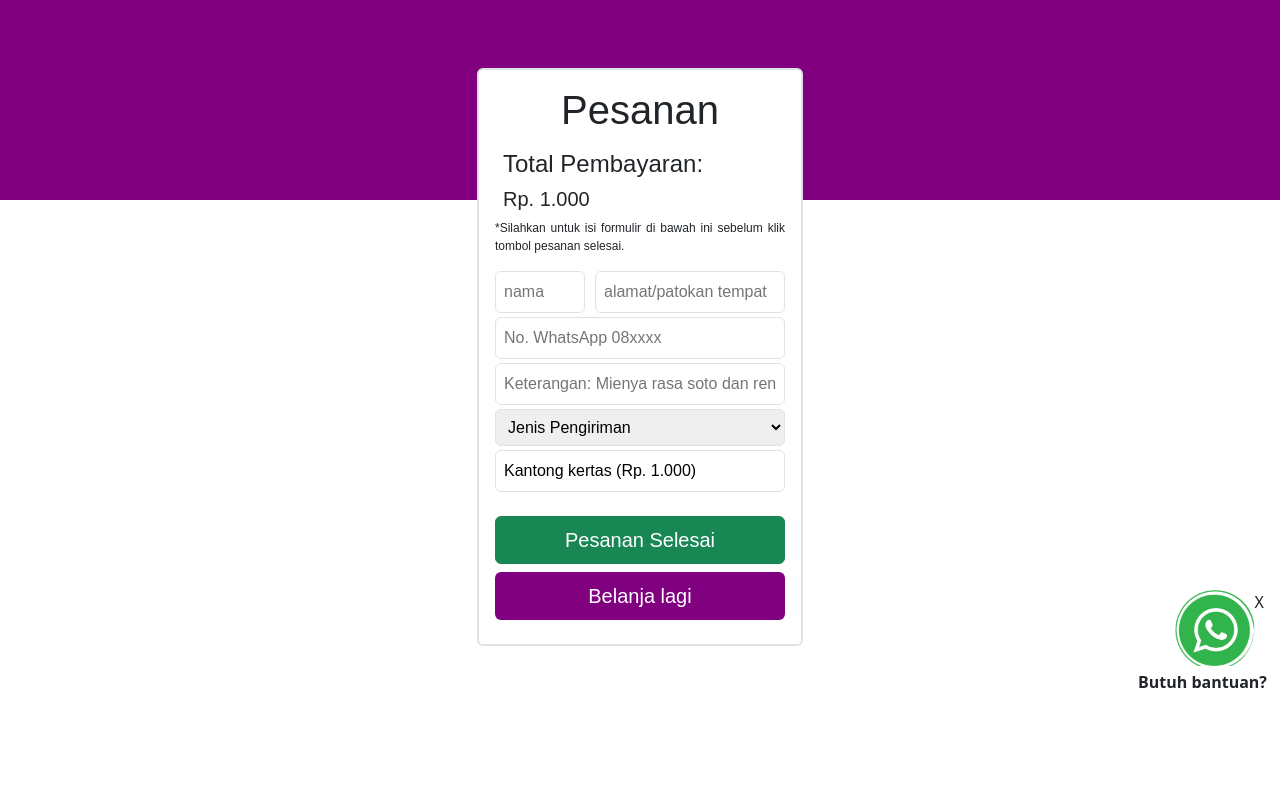
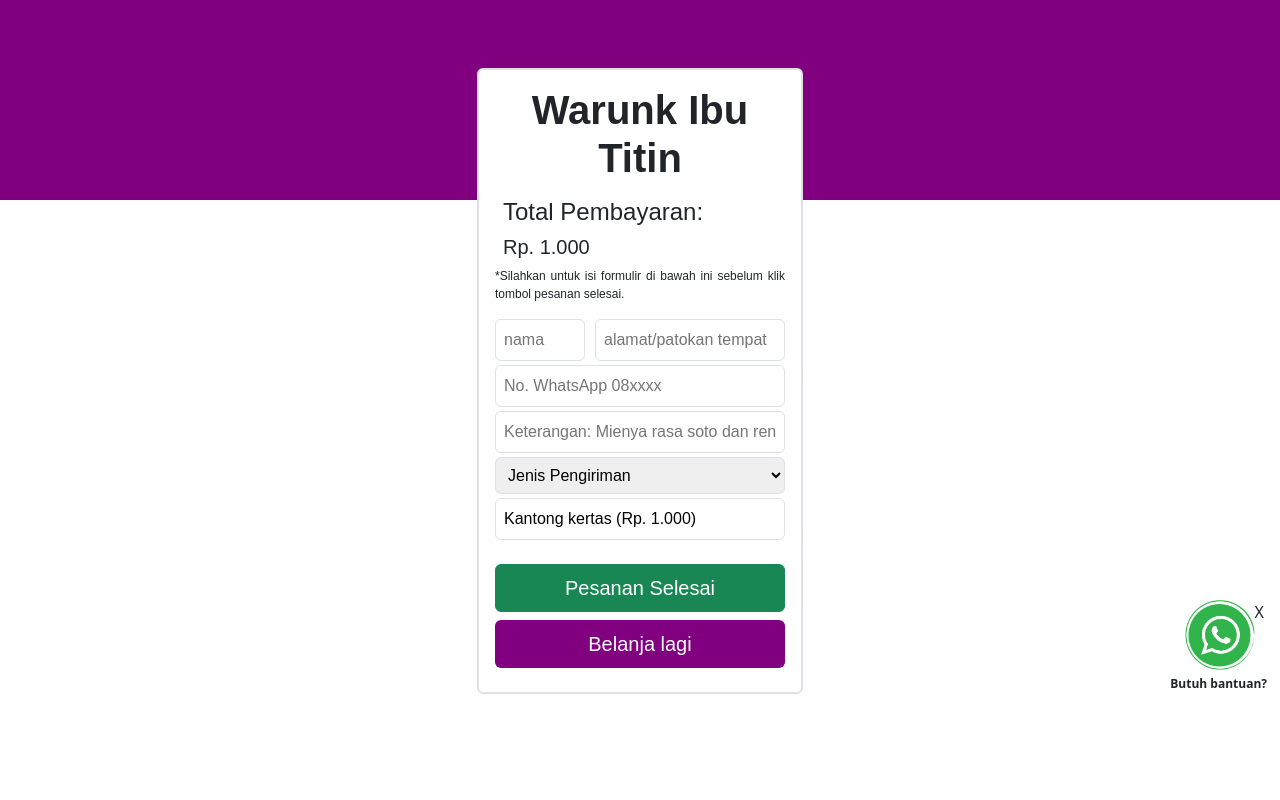
Before and after one commit to tomyad08/warunk-mamah, a React (Create React App) app: page /pesanan in a window 1280 px wide. Shown: the top 800 px of the page. Built offline with nearby package versions, Linux system fonts and the light colour scheme; a web font is replaced by a local one.

Commit message:
changes WA logo size

```diff
--- a/src/App.js
+++ b/src/App.js
@@ -75,7 +75,7 @@ const App = () => {
           </p>
           <div className="float-end">
             <a href={`https://wa.me/628991563674`}>
-              <img src="./assets/WA.png" alt=" " width="80px" />
+              <img src="./assets/WA.png" alt=" " width="70px" />
             </a>
           </div>
           <p>
@@ -84,6 +84,7 @@ const App = () => {
                 backgroundColor: "white",
                 padding: "5px 5px 5px 5px",
                 borderRadius: "10px",
+                fontSize: "12px",
               }}
             >
               Butuh bantuan?
--- a/src/Component/FungsiTampilan.jsx
+++ b/src/Component/FungsiTampilan.jsx
@@ -142,10 +142,6 @@ const Fungsi = (props) => {
               <Modal.Title className="fs-1">{data.nama}</Modal.Title>
             </Modal.Header>
             <Modal.Body>
-              <details>
-                <summary>Lihat Detail Produk</summary>
-                something small than everything
-              </details>
               <h6
                 className="fs-3 mt-2"
                 style={{ fontFamily: "'Signika Negative', sans-serif" }}
--- a/src/Pages/Pesanan.jsx
+++ b/src/Pages/Pesanan.jsx
@@ -86,7 +86,9 @@ const Pesanan = () => {
           style={{ backgroundColor: "white" }}
         >
           <div>
-            <h1 className="text-center">Pesanan</h1>
+            <h1 className="text-center">
+              <strong>Warunk Ibu Titin</strong>
+            </h1>
             {products.map((value) => (
               <>
                 <div style={{ display: "none" }}>
```
